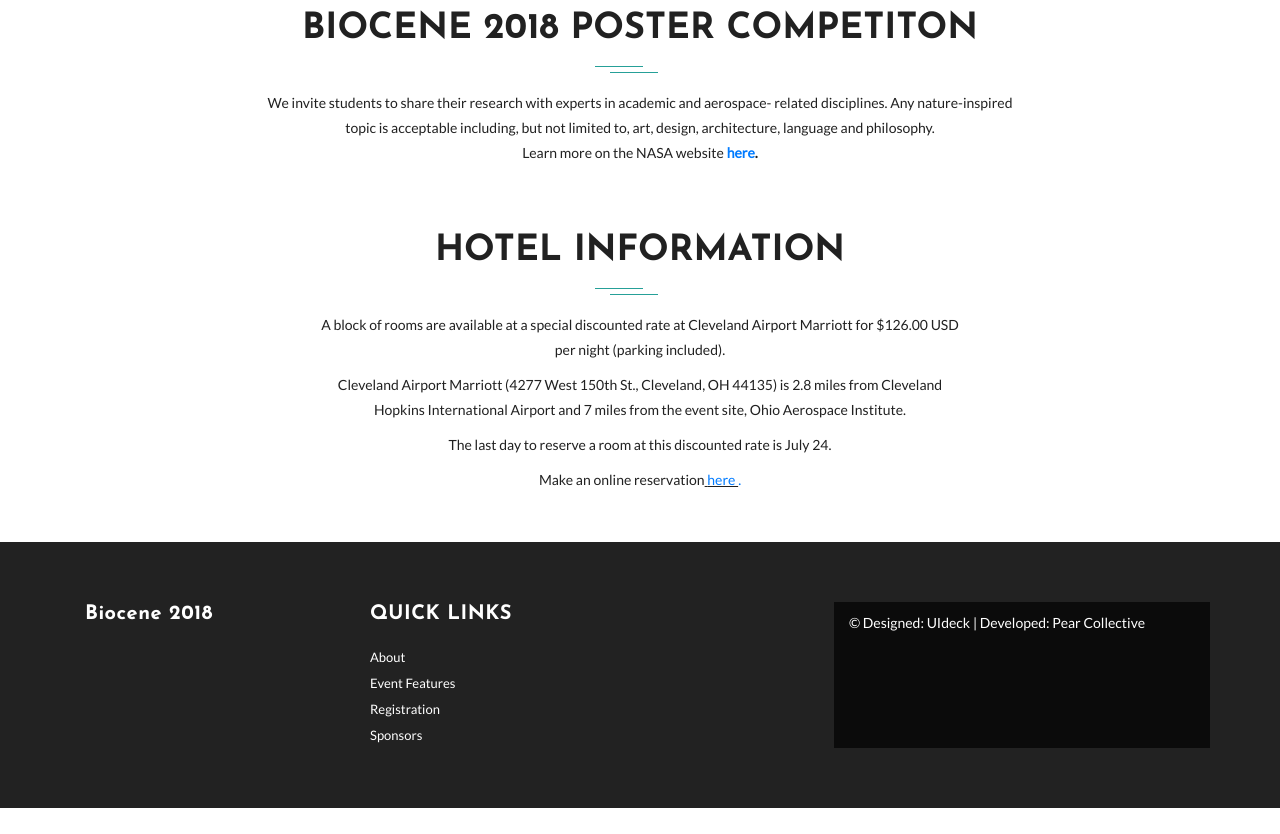
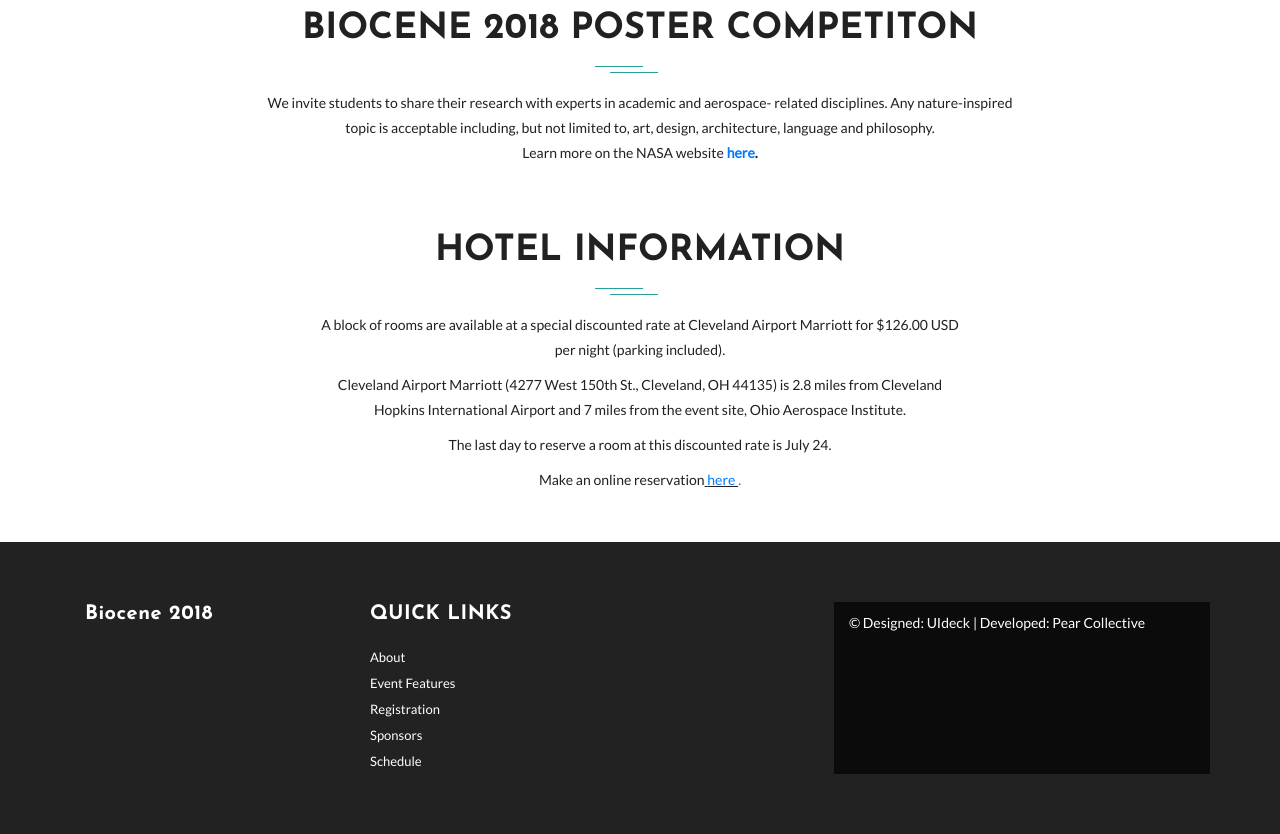
Before and after one commit to sharonp17/Biocene2018, a plain HTML site: page index.html in a window 1280 px wide. Shown: the part 5006-5840 px from the top of the page. Before the commit the page ends 5814 px from the top, so only its background shows below. Drawn offline with Linux system fonts and the light colour scheme; some packages are replaced by stand-ins of ours; files whose address does not match are found by name.

Commit message:
schedule added to footer

```diff
--- a/index.html
+++ b/index.html
@@ -500,6 +500,7 @@
               <li><a href="#services">Event Features</a></li>
               <li><a href="#registration">Registration</a></li>
               <li><a href="#sponsors">Sponsors</a></li>
+              <li><a href="./schedule/schedule.html">Schedule</a></li>
             </ul>
           </div>
 
```
